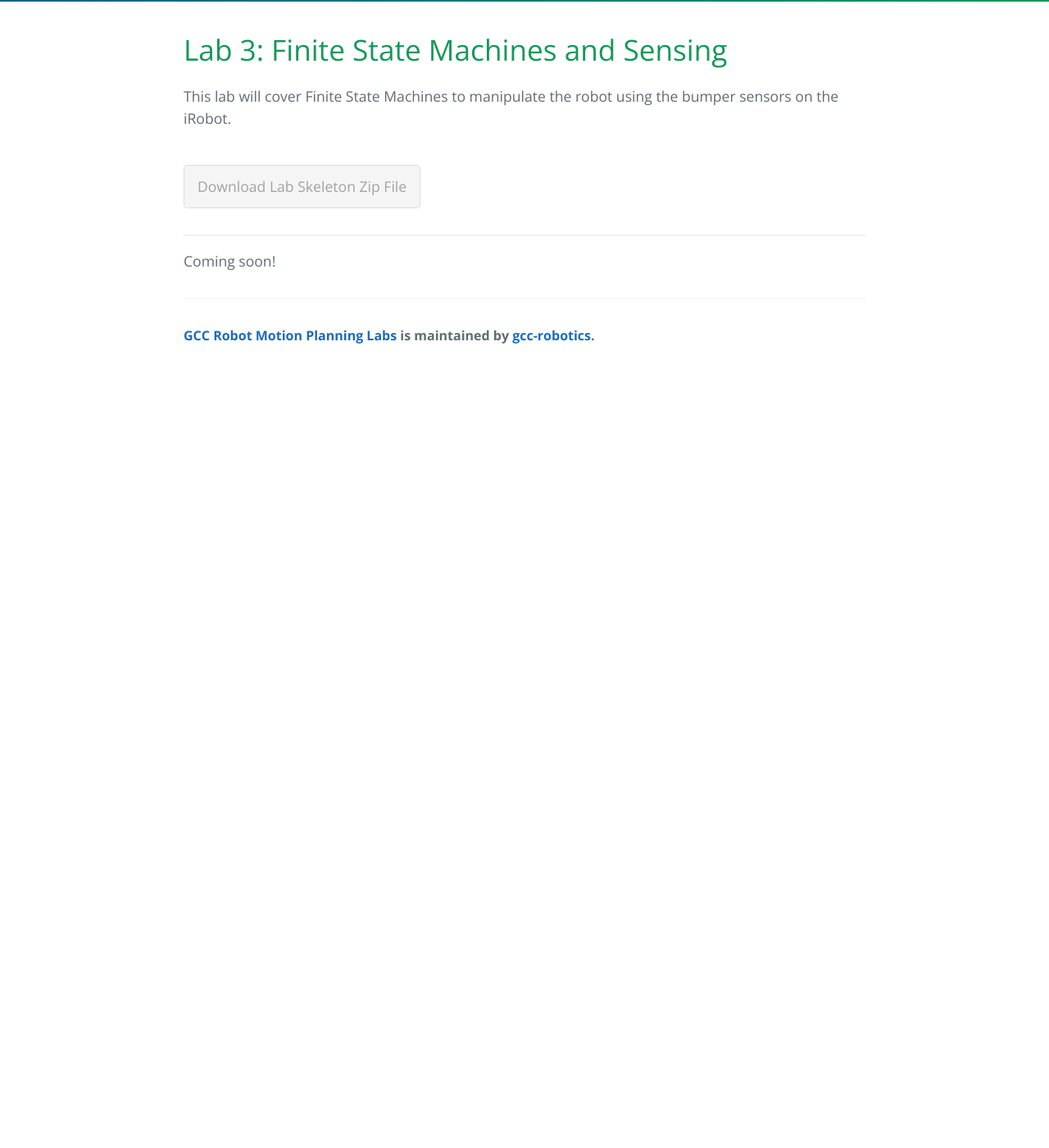
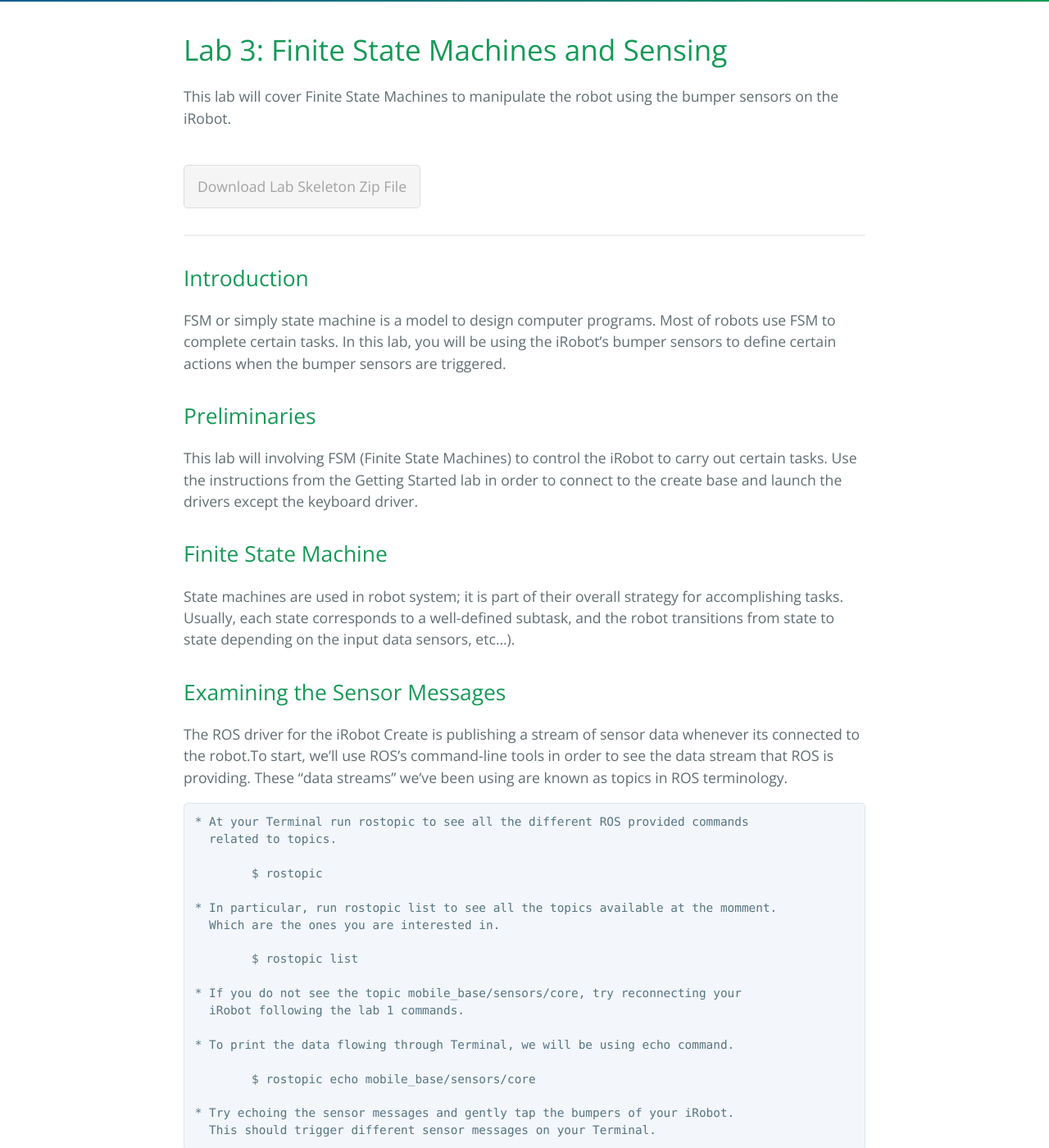
Before and after one commit to gcc-robotics/robot-motion-planning-labs, a Jekyll site: the page built from _posts/2014-06-29-lab3-finite-state-machines-and-sensing.md, in a window 1280 px wide and 1400 px high, scrolled down 270 px. Shown: the whole window at 82% size. Built offline with Jekyll 4.4.1, drawn with Linux system fonts in a browser that asks for light colours; the repository's description, which GitHub fills in, is left out; before the commit the page ends 900 px from its top, so only the background shows below that; some of the changed text lies outside the part shown.

Commit message:
Lab 3 is progressing

```diff
--- a/_posts/2014-06-29-lab3-finite-state-machines-and-sensing.md
+++ b/_posts/2014-06-29-lab3-finite-state-machines-and-sensing.md
@@ -6,4 +6,76 @@ using the bumper sensors on the iRobot."
 zipFile: gh-pages.zip
 ---
 
-Coming soon!
+Introduction
+--------------
+
+FSM or simply state machine is a model to design computer programs. Most of robots
+use FSM to complete certain tasks. In this lab, you will be using the iRobot's
+bumper sensors to define certain actions when the bumper sensors are triggered.
+
+
+Preliminaries
+--------------
+
+This lab will involving FSM (Finite State Machines) to control the iRobot to carry
+out certain tasks. Use the instructions from the Getting Started lab in order to
+connect to the create base and launch the drivers except the keyboard driver.
+
+Finite State Machine
+--------------
+
+State machines are used in robot system; it is part of their overall strategy for
+accomplishing tasks. Usually, each state corresponds to a well-defined subtask,
+and the robot transitions from state to state depending on the input data
+sensors, etc…).
+
+Examining the Sensor Messages
+--------------
+
+The ROS driver for the iRobot Create is publishing a stream of sensor data whenever
+its connected to the robot.To start, we'll use ROS's command-line tools in order
+to see the data stream that ROS is providing. These "data streams" we've been
+using are known as topics in ROS terminology.
+
+	* At your Terminal run rostopic to see all the different ROS provided commands
+	  related to topics.
+
+		$ rostopic
+
+	* In particular, run rostopic list to see all the topics available at the momment.
+	  Which are the ones you are interested in.
+
+	  	$ rostopic list
+
+	* If you do not see the topic mobile_base/sensors/core, try reconnecting your
+	  iRobot following the lab 1 commands.
+
+	* To print the data flowing through Terminal, we will be using echo command.
+
+		$ rostopic echo mobile_base/sensors/core
+
+	* Try echoing the sensor messages and gently tap the bumpers of your iRobot.
+	  This should trigger different sensor messages on your Terminal.
+
+Returning to FSM
+--------------
+
+The example code includes few functions that make up the FSM itself. These functions
+should include:
+
+	* state_start
+
+	* state_forward
+
+	* state_backward
+
+	* state_bumper_triggered
+
+Read over the functions and determine the relationship among the states. The transition
+between the states are triggered by external events, such as elapsed time or a sensor
+trigger.
+
+
+In this lab, you will be adding multiple states in order to carry out the task of
+following the walls of this classroom. This task must be done through use of FSM.
+The skeleton of the codes are provided in the Zip folders.
```
